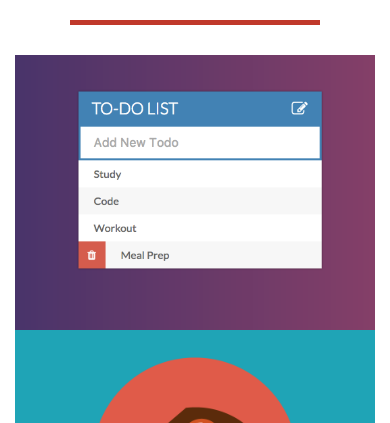
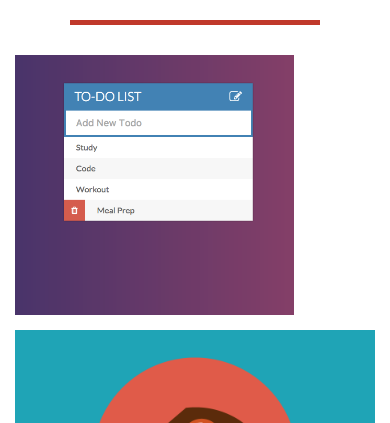
Before and after one commit to nunourayuji/nunourayuji.github.io, a website: page index.html in a window 390 px wide. Shown: the part 421-844 px from the top of the page. Drawn offline with nearby package versions, Linux system fonts and the light colour scheme.

Commit message:
img-responsive

```diff
--- a/css/main.css
+++ b/css/main.css
@@ -48,8 +48,8 @@ hr.star-light:after {
     background: rgba(192,57,43, .6);
 }
 
-.portfolio-item {
-  height: 260px!important;
+.img-responsive  {
+  height: 260px;
 }
 
 section.success {
```
